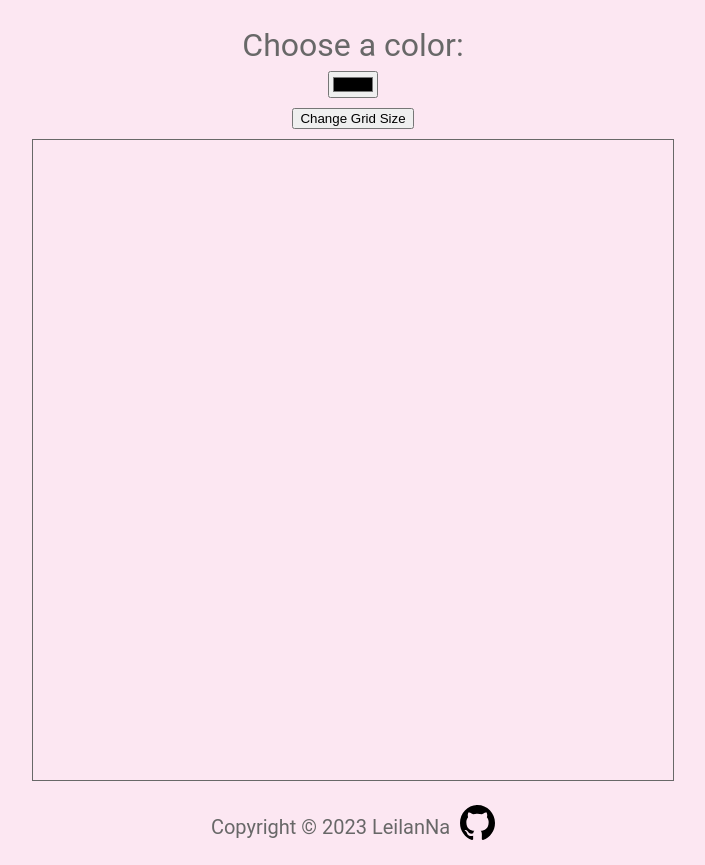
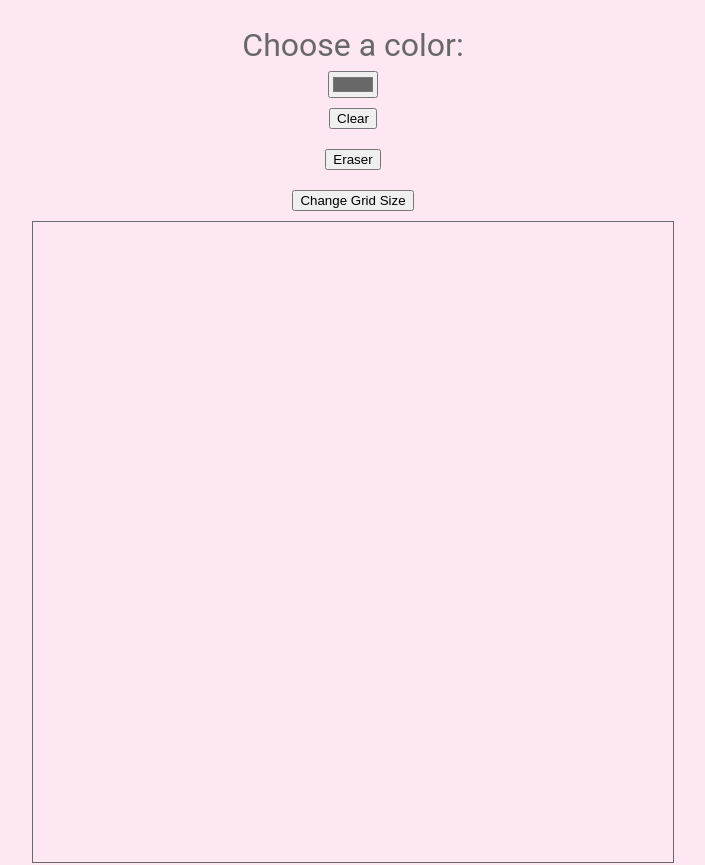
Before and after one commit to LeilanNaeimi/Etch-a-Sketch, a plain HTML site: page index.html in a window 1280 px wide. Shown: the top 865 px of the page, without its empty margins (287-992 px from the left). Drawn offline with Linux system fonts and the light colour scheme.

Commit message:
add eraser

```diff
--- a/index.html
+++ b/index.html
@@ -12,10 +12,11 @@
     <input
       type="color"
       id="colorPicker"
-      value="#000000"
+      value="#686868"
       onchange="updateColor()"
     />
-
+    <button class="clear" onclick="clearPage()">Clear</button>
+    <button class="eraser" onclick="eraser()">Eraser</button>
     <button onclick="changeGridSize()">Change Grid Size</button>
     <div id="container"></div>
 
--- a/script.js
+++ b/script.js
@@ -1,7 +1,7 @@
 const container = document.getElementById('container');
 
 let gridSize = 16;
-let currentColor = '#000000';
+let currentColor = '#686868';
 
 function createGrid() {
   container.innerHTML = '';
@@ -42,4 +42,15 @@ function changeGridSize() {
 
 createGrid();
 
-/******** color picker */
+/******** clear page */
+function clearPage() {
+  container.querySelectorAll('.pixel').forEach((pixel) => {
+    pixel.style.backgroundColor = '';
+  });
+}
+
+/******** Eraser  ********* */
+function eraser() {
+  const colorPicker = document.getElementById('colorPicker');
+  currentColor = '#fce7f2';
+}
```
